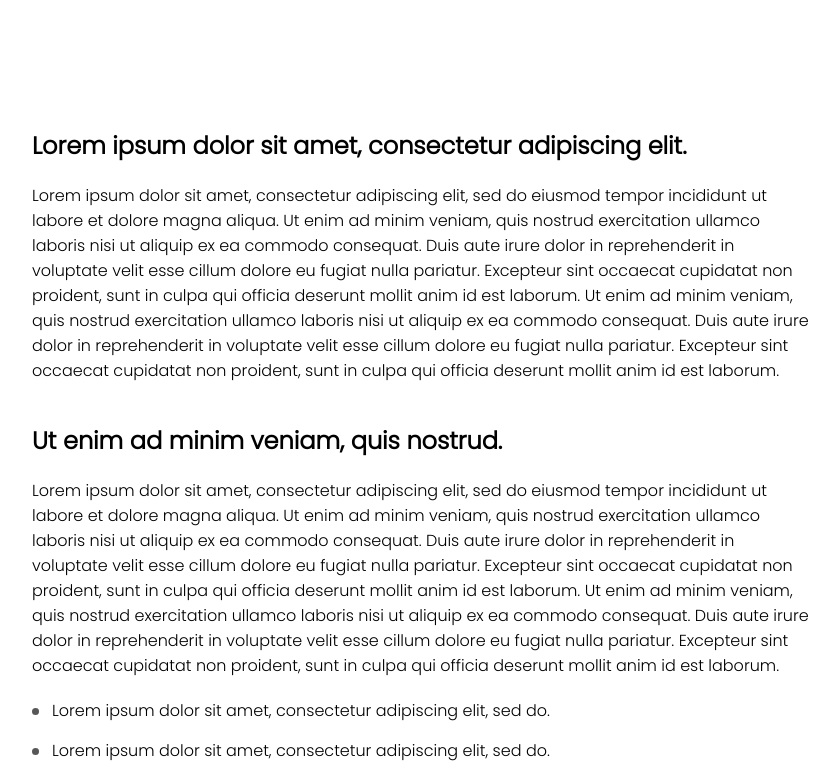
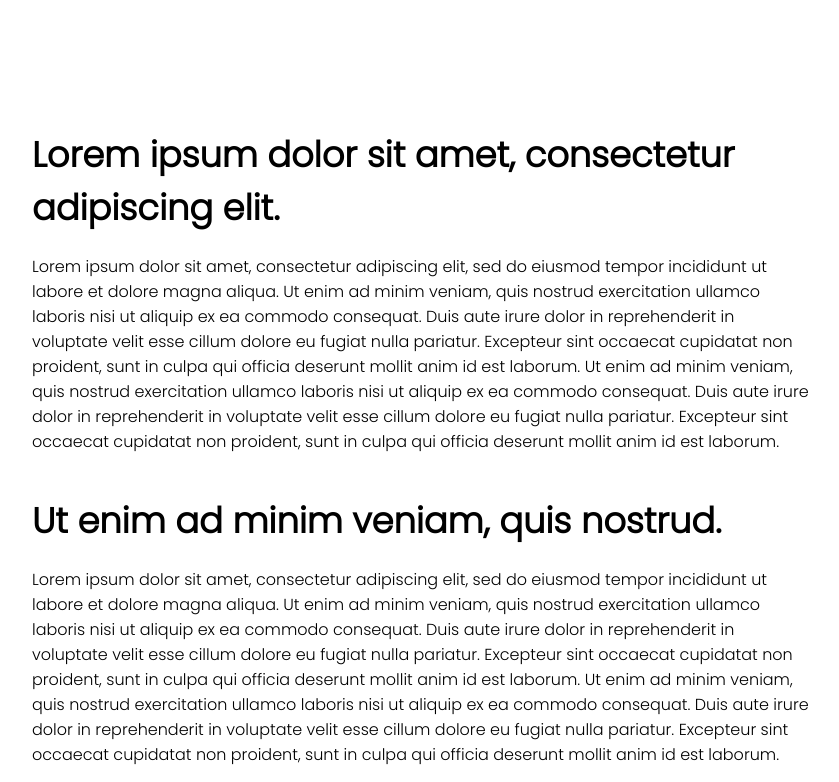
Before and after one commit to Shakhmurad7/finsweet, a React (Vite) app: page /Single in a window 1280 px wide. Shown: the part 791-1573 px from the top of the page, without its empty margins (218-1057 px from the left). Built offline with nearby package versions, Linux system fonts and the light colour scheme.

Commit message:
add item

```diff
--- a/src/NavbarMetodlar/Blog-Single/Single.module.css
+++ b/src/NavbarMetodlar/Blog-Single/Single.module.css
@@ -3,6 +3,9 @@
     flex-direction: column;
     gap: 40px;
     padding: 50px 200px;
+}
+.block h2{
+    font-size: 2.2rem;
 }
 .block{
     display: flex;
```
